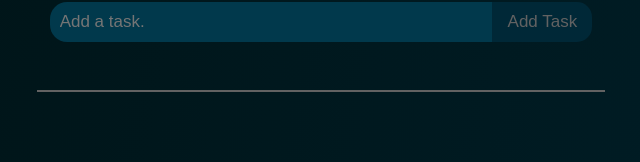
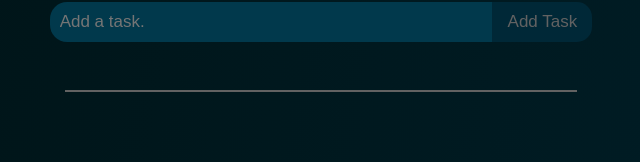
Before and after one commit to LeBarbu31/todo-list-template, a React (Create React App) app: page / in a window 1280 px wide. Shown: the part 264-426 px from the top of the page, without its empty margins (319-959 px from the left). Built offline with nearby package versions, Linux system fonts and the light colour scheme.

Commit message:
correction Css Aligment on home page

```diff
--- a/src/styles/pages/_home.scss
+++ b/src/styles/pages/_home.scss
@@ -18,13 +18,13 @@
 .todo_list {
   display: flex;
   flex-direction: column;
+  align-items: center;
   .todo_list_order {
     display: flex;
     flex-direction: column;
     justify-content: center;
     align-items: center;
-    max-width: 1200px;
-    min-width: 45%;
+    width: 90%;
     list-style: none;
     &.open {
       padding-bottom: 20px;
```
